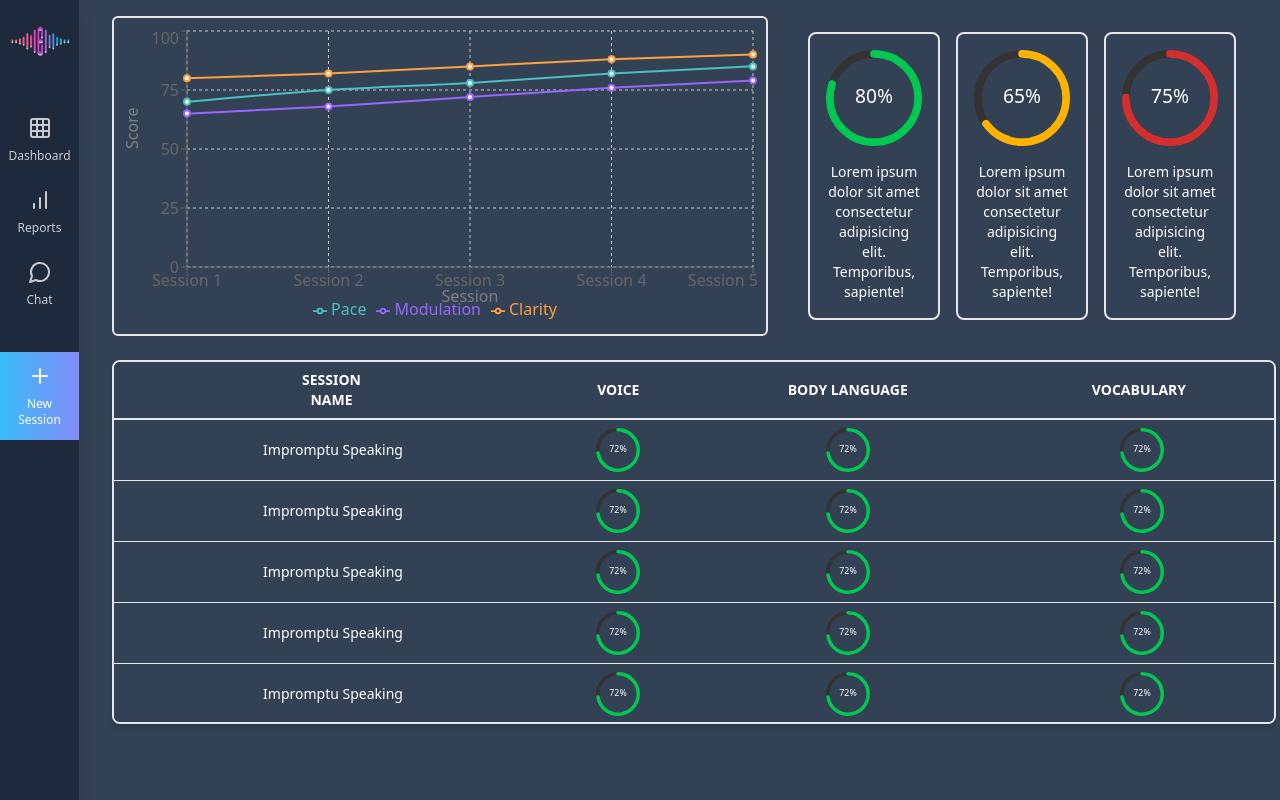
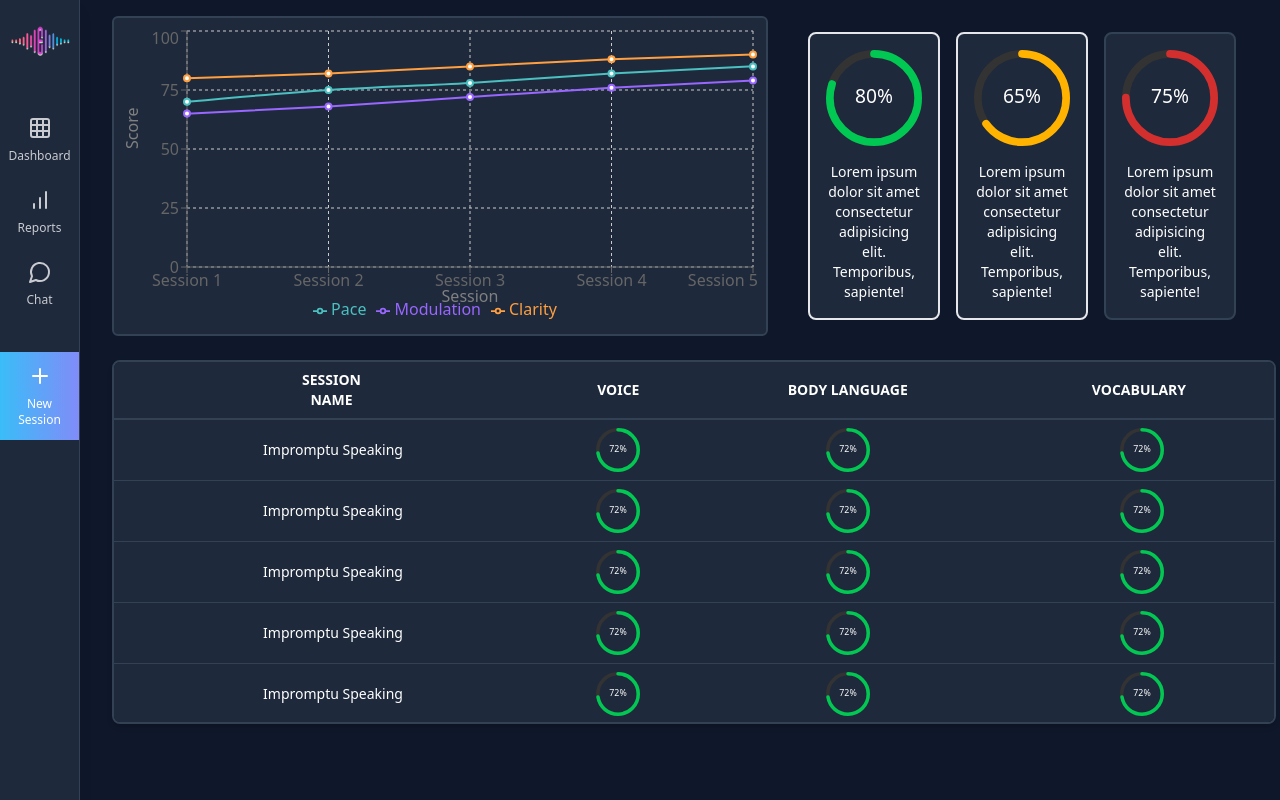
Before and after one commit to PMS61/Eloquence, a Next.js app in the folder client/: page /dashboard in a window 1280 px wide. Built offline with nearby package versions, Linux system fonts and the light colour scheme.

Commit message:
ui changes

```diff
--- a/client/app/components/OverallScore.jsx
+++ b/client/app/components/OverallScore.jsx
@@ -15,7 +15,7 @@ const PerformanceMetrics = ({ scores }) => {
     return (
         <div className="flex flex-col md:flex-row justify-center items-center gap-4 w-full p-4">
             {/* Pace Metric */}
-            <div className="w-full md:w-1/3 glass-bg text-white p-4 border-2 rounded-lg flex flex-col items-center gap-4">
+            <div className="w-full md:w-1/3 bg-[#1E293B] text-white p-4 border-2 rounded-lg flex flex-col items-center gap-4">
                 <div className="w-24 h-24">
                     <CircularProgressbar
                         value={pace}
@@ -33,7 +33,7 @@ const PerformanceMetrics = ({ scores }) => {
             </div>
 
             {/* Modulation Metric */}
-            <div className="w-full md:w-1/3 glass-bg text-white p-4 border-2 rounded-lg flex flex-col items-center gap-4">
+            <div className="w-full md:w-1/3 bg-[#1E293B] text-white p-4 border-2 rounded-lg flex flex-col items-center gap-4">
                 <div className="w-24 h-24">
                     <CircularProgressbar
                         value={modulation}
@@ -51,7 +51,7 @@ const PerformanceMetrics = ({ scores }) => {
             </div>
 
             {/* Clarity Metric */}
-            <div className="w-full md:w-1/3 glass-bg text-white p-4 border-2 rounded-lg flex flex-col items-center gap-4">
+            <div className="w-full md:w-1/3 bg-[#1E293B] text-white p-4 border-2  border-slate-700 rounded-lg flex flex-col items-center gap-4">
                 <div className="w-24 h-24">
                     <CircularProgressbar
                         value={clarity}
--- a/client/app/components/PerformanceChart.jsx
+++ b/client/app/components/PerformanceChart.jsx
@@ -22,7 +22,7 @@ const PerformanceChart = ({ performanceData }) => {
     }));
 
     return (
-        <div className="w-full border-2 rounded-md p-2 glass-bg" style={{ minHeight: '300px' }}>
+        <div className="w-full border-2  border-slate-700 rounded-md p-2 bg-[#1E293B]" style={{ minHeight: '300px' }}>
             {/* ResponsiveContainer makes the chart fully responsive */}
             <ResponsiveContainer width="100%" height={300}>
                 <LineChart data={chartData}>
--- a/client/app/components/bg.css
+++ b/client/app/components/bg.css
@@ -1,15 +1,15 @@
 
     #background {
 
-background-color: #334155;
+background-color: #0F172A;
 }
 
 
 
 .glass-bg {
-background-color: #334155;
+background-color: #0F172A;
 }
 
 .static-bg {
-   background-color: #334155;
+   background-color: #0F172A;
 }
--- a/client/app/dashboard/Recents.jsx
+++ b/client/app/dashboard/Recents.jsx
@@ -6,23 +6,21 @@ import Link from 'next/link';
 import '../components/bg.css';
 import { useRouter } from 'next/navigation';
 
-
-
-
-const RecentSessions = ({sessions}) => {
+const RecentSessions = ({ sessions }) => {
   const router = useRouter();
   const minRows = 5;
   const emptyRows = Math.max(minRows - sessions.length, 0);
+
   const handleRowClick = (sessionId) => {
     console.log(`Session ID: ${sessionId} clicked`);
-
     router.push(`/report`);
   };
+
   return (
-    <div className="w-full overflow-hidden shadow-md rounded-lg border-2  ">
+    <div className="w-full overflow-hidden shadow-md rounded-lg border-2 border-slate-700"> {/* Updated border color */}
       <div className="max-h-[360px] overflow-y-auto">
         <table className="w-full text-center text-gray-500">
-          <thead className="uppercase text-white glass-bg border-b-2">
+          <thead className="uppercase text-white bg-[#1E293B] border-b-2 border-slate-700"> {/* Updated border color */}
             <tr>
               <th scope="col" className="pr-1 py-2 text-[12px] sm:text-sm">Session<br />Name</th>
               <th scope="col" className="px-1 py-2 text-[12px] sm:text-sm">Voice</th>
@@ -35,7 +33,7 @@ const RecentSessions = ({sessions}) => {
               <tr
                 key={session._id}
                 onClick={() => handleRowClick(session._id)}
-                className="glass-bg border-b hover:bg-gray-800 text-white cursor-pointer transition-all duration-300"
+                className="bg-[#1E293B] border-b border-slate-700 hover:bg-gray-800 text-white cursor-pointer transition-all duration-300"
               >
                 <td className="px-4 py-3 text-center text-[10px] sm:text-sm">
                   <span className="w-2 h-2 rounded-full bg-green-500 sm:hidden mr-2"></span>
--- a/client/tailwind.config.js
+++ b/client/tailwind.config.js
@@ -8,8 +8,14 @@ module.exports = {
   theme: {
     extend: {
       colors: {
-        background: "var(--background)",
-        foreground: "var(--foreground)",
+
+        primary: "#3ABDF8",
+        secondary: "#818CF8",
+        accent: "#0F172A",
+        neutral: "#1E293B",
+
+          lighttext : "#FFFCFC",
+          darktext : "#000000",
       },
     },
   },
```
